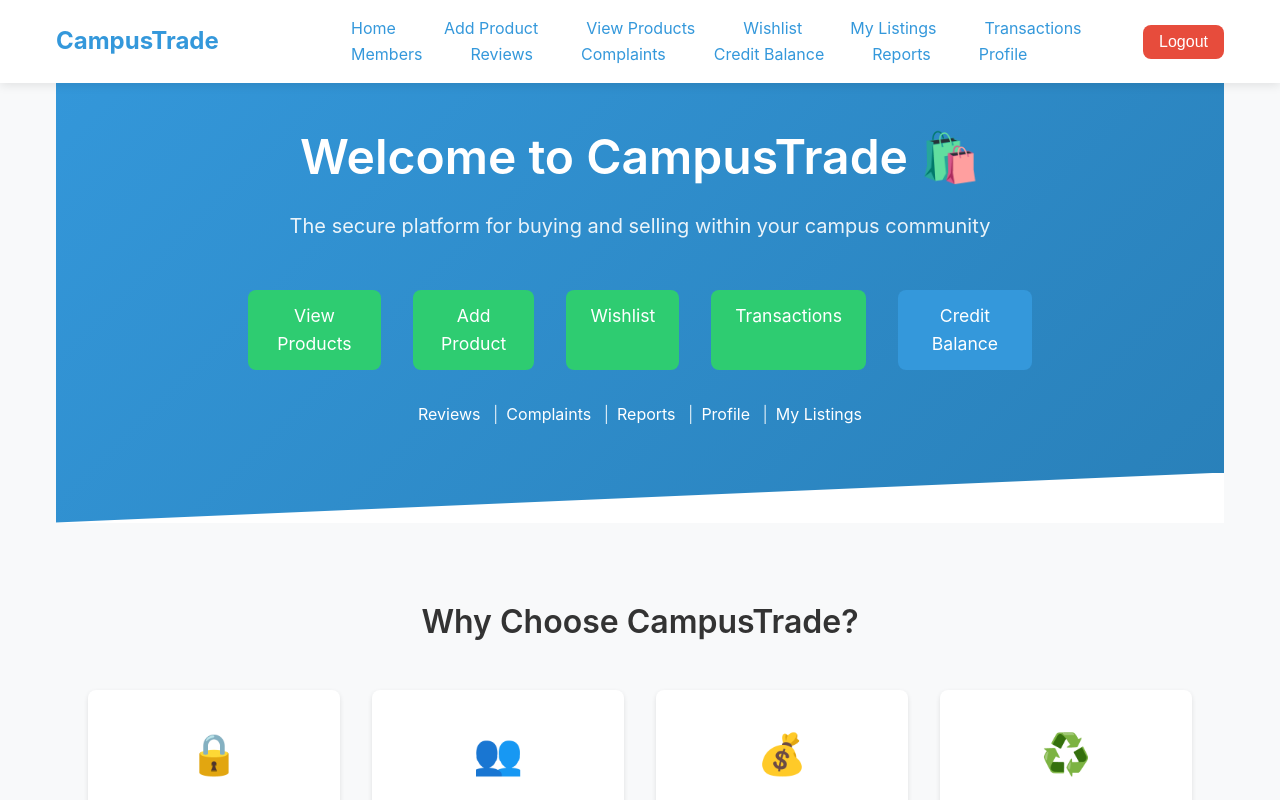
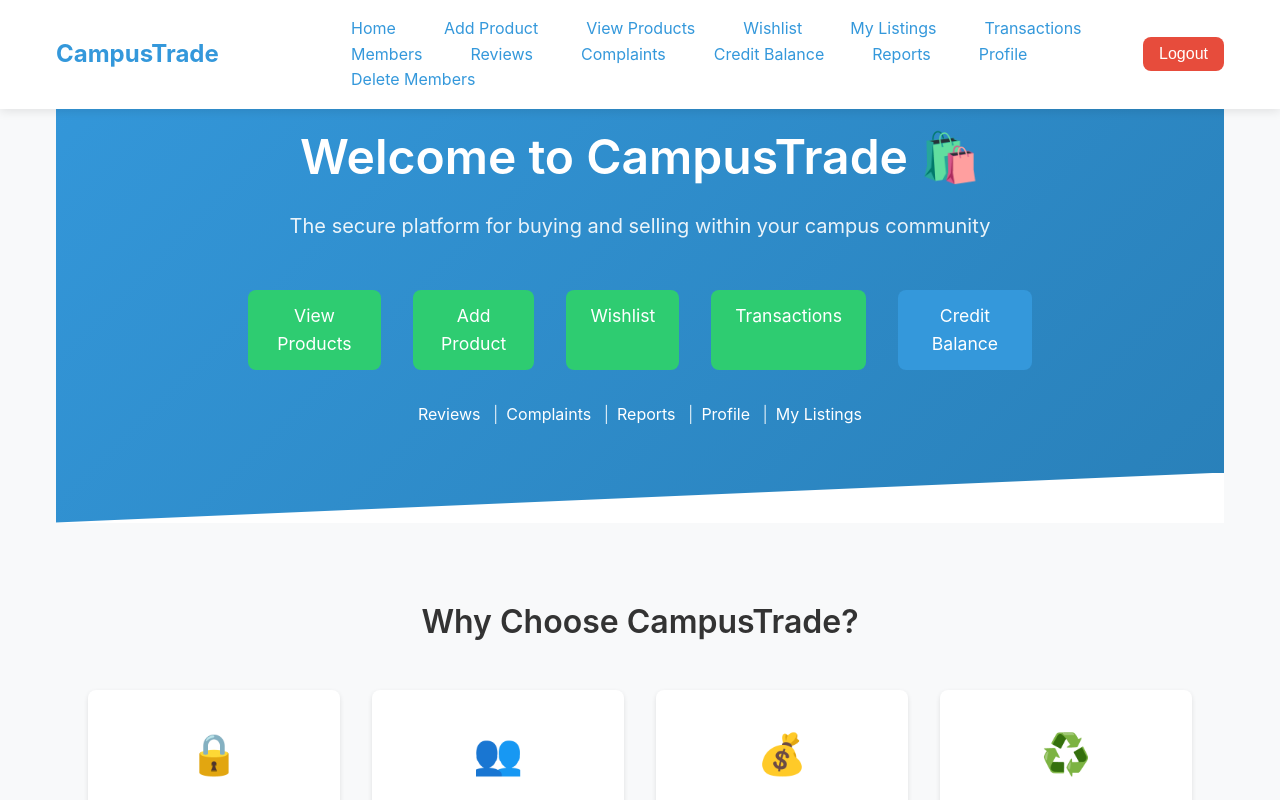
Before and after one commit to Kishan-Ved/CampusTrade, a React (Create React App) app in the folder frontend/: page / in a window 1280 px wide. Shown: the top 800 px of the page. Built offline with nearby package versions, Linux system fonts and the light colour scheme; no server answers; sample sign-in values are in the browser's storage.

Commit message:
delete in header

```diff
--- a/frontend/src/components/Header.js
+++ b/frontend/src/components/Header.js
@@ -47,9 +47,7 @@ const Header = () => {
                   <li><Link to="/credit-logs" className="nav-link">Credit Balance</Link></li>
                   <li><Link to="/reports" className="nav-link">Reports</Link></li>
                   <li><Link to="/profile" className="nav-link">Profile</Link></li>
-                  {localStorage.getItem('role') === 'admin' && (
-                    <li><Link to="/delete-members" className="nav-link">Delete Members</Link></li>
-                  )}
+                  <li><Link to="/delete-members" className="nav-link">Delete Members</Link></li>
                 </>
               ) : (
                 <>
```
